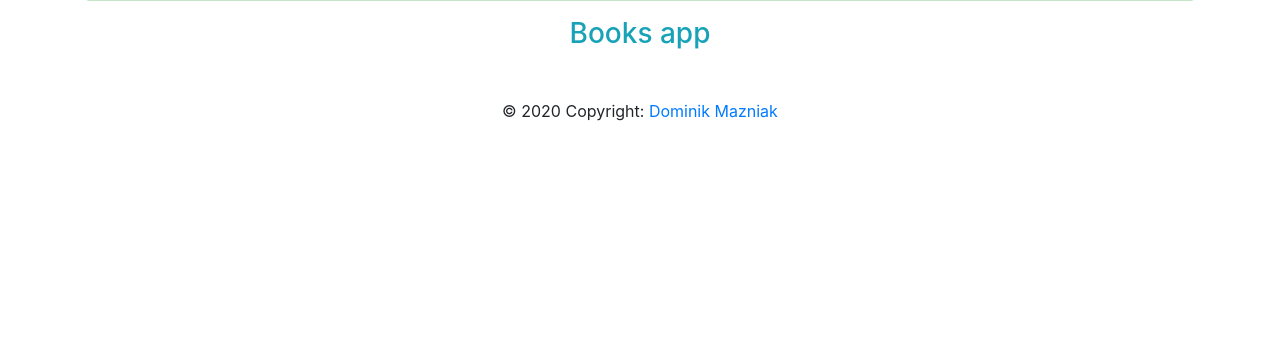
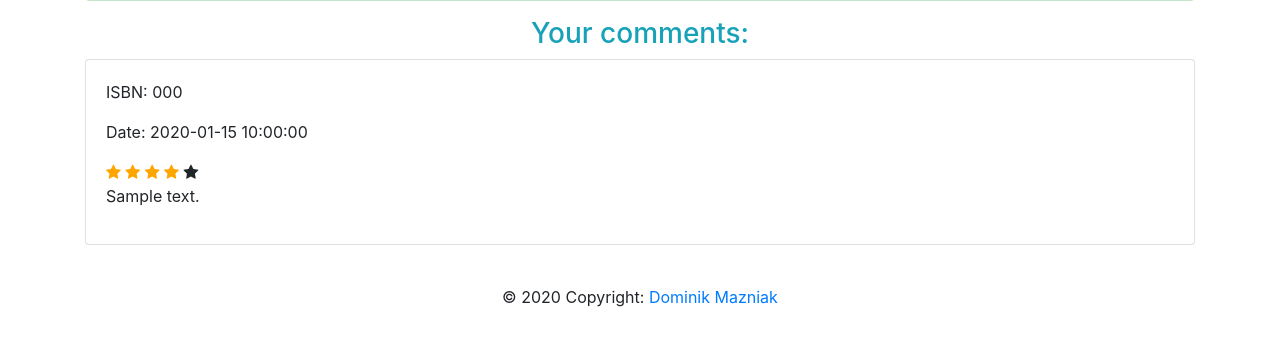
Before and after one commit to Mdominik/CS50project1, a Flask app: template templates/homepage.html in a window 1280 px wide. Shown: the part 89-435 px from the top of the page. Run offline with Flask 2, Linux system fonts and the light colour scheme; the template is opened without the code that fills it: most values are stand-ins (such as "Sample title", 1, 10 or a date in 2020); some libraries are stand-ins or nearby versions.

Commit message:
All requirements done. Revisit book search SQL query.

```diff
--- a/application.py
+++ b/application.py
@@ -36,11 +36,20 @@
         #print(i)
         return i
 
-#find a user in the database
+#find a user in the database by session
 def findUserByID():
         user = db.execute("SELECT * FROM users WHERE id = :id", {"id" : session["id"]}).fetchone()
         db.commit()
         return user
+
+#find a user in the database by explicitly giving ID
+def findUserByGivenID(id):
+        users=[]
+        for i in id:
+            users.append(db.execute("SELECT username FROM users WHERE id = :id", {"id" : i[0]}).fetchone())
+        db.commit()
+        return [item for t in users for item in t]
+
 
 def findUserByUsername(username):
         user = db.execute("SELECT * FROM users WHERE username = :username", {"username" : username}).fetchone()
@@ -63,12 +72,11 @@
 
 @app.route("/")
 def index():
-    #return jsonify(res.json())
-    print("Session in homepage:")
-    print(session["id"])
     if someoneLoggedIn():
         user = findUserByID()
-        return render_template("homepage.html", loginFailed=False, user=user)
+        userReviews = db.execute("SELECT * FROM reviews WHERE iduser = :iduser", {"iduser":session["id"]}).fetchall()
+        db.commit()
+        return render_template("homepage.html", loginFailed=False, user=user, userReviews=userReviews)
     else:
         return render_template("homepage.html", loginFailed=False, user=None)
 
@@ -159,7 +167,7 @@
             isbn = request.form.get("isbn")
 
             #select all possible records
-            query = "SELECT * FROM books WHERE title LIKE '%%%s%%' AND isbn LIKE '%%%s%%'" % (title, isbn)
+            query = "SELECT * FROM books WHERE LOWER(title) LIKE '%%%s%%' AND isbn LIKE '%%%s%%'" % (title, isbn)
             books = db.execute(query).fetchall()
             db.commit()
 
@@ -185,59 +193,71 @@
     title=request.args.get('title')
     author=request.args.get('author')
     res = requests.get("https://www.goodreads.com/book/review_counts.json", params={"key": "6fHbYVtE5pAhvv6MTXk0Q", "isbns": isbn})
-    book = getBookByISBN(isbn)
 
     avg_rating_goodreads = res.json()["books"][0]["average_rating"]
-
+    numberOfReviewsGoodreads = res.json()["books"][0]["work_reviews_count"]
 
     reviews = getReviewsByISBN(isbn)
-
-    #db.execute("INSERT INTO mybooks (isbn,title,year,author) VALUES (:isbn,:title,:year,:rating,:numberComments)",
-    #{"isbn":book.isbn, "title":book.title,"year":book.year,"rating":0,"numberComments":0})
-
-    #db.commit()
 
     #find current user
     user = findUserByID()
 
-
     #get book from goodreads preloaded table
     book = getBookByISBN(isbn)
-    print("ALL REVIEWS:")
-    print(reviews)
-    #
+
     our_average_rating=0.0
 
-
-
-
-    if request.method == "GET":
-        #select book's reviews
-        pass
-
-    elif request.method == "POST":
+    if request.method == "POST":
         comment = request.form.get("comment")
         rating = request.form.get("myBookRating")
-        #print(comment)
-        print(rating)
-
         db.execute("INSERT INTO reviews (iduser,isbn,rating,comment,date) VALUES (:iduser,:isbn,:rating,:comment,:date)",
-        {"iduser":session["id"],"isbn":book.isbn,"rating":rating,"comment":comment,"date":datetime.datetime.now()})
+        {"iduser":session["id"],"isbn":book.isbn,"rating":rating,"comment":comment,"date":datetime.datetime.now().strftime("%Y-%m-%d %H:%M")})
         db.commit()
 
     #select book's reviews
     reviews = getReviewsByISBN(isbn)
 
+    #calculate an average rating for the book
     for review in reviews:
         our_average_rating = our_average_rating + float(review["rating"])
-
     try:
         our_average_rating = our_average_rating / len(reviews)
     except ZeroDivisionError:
         our_average_rating=0
 
-    books = db.execute("SELECT * FROM reviews WHERE iduser = :iduser ", {"iduser":session["id"]}).fetchall()
+    #find user's review of the current book
+    yourReview = db.execute("SELECT * FROM reviews WHERE iduser = :iduser AND isbn = :isbn ", {"iduser":session["id"], "isbn":isbn}).fetchone()
     db.commit()
-    reviewWritten = books is []
 
-    return render_template("book.html", book=book, goodReadsRating = float(avg_rating_goodreads), our_average_rating = our_average_rating,  user=user, reviews=reviews, reviewWritten=reviewWritten)
+    #find all the users that commented the book
+    usersCommented = db.execute("SELECT iduser FROM reviews WHERE isbn = :isbn ", {"isbn":isbn}).fetchall()
+    db.commit()
+
+    #zip() function
+    app.jinja_env.filters['zip'] = zip
+
+    u = findUserByGivenID(usersCommented)
+    return render_template("book.html", book=book, goodReadsRating = float(avg_rating_goodreads),
+    our_average_rating = our_average_rating,  user=user, reviews=reviews, yourReview=yourReview, numberOfReviewsGoodreads = numberOfReviewsGoodreads, usersCommented=zip(reviews, u))
+
+@app.route("/api/<string:isbn>")
+def apiRequest(isbn):
+    reviews = getReviewsByISBN(isbn)
+    book = getBookByISBN(isbn)
+    average_rating = 0.0
+    reviewsCount = len(reviews)
+    for review in reviews:
+        average_rating = average_rating + float(review["rating"])
+    try:
+        average_rating = average_rating / reviewsCount
+    except ZeroDivisionError:
+        average_rating=0
+
+    return jsonify({
+        "title": book.title,
+        "author": book.author,
+        "year": book.year,
+        "isbn": isbn,
+        "review_count": reviewsCount,
+        "average_score": average_rating
+    })
--- a/templates/bookRecord.html
+++ b/templates/bookRecord.html
@@ -26,6 +26,7 @@
     <div class="p-4 col-sm-6 col-md-4 col-lg-3 border border-info">
 
       <h5 class="card-title">{{ book.title }}</h5>
+      <p class="card-text">{{ book.author }}</p>
       <p class="card-text">ISBN: {{ book.isbn }}</p>
       <a href="{{ url_for('book', title=book.title, isbn=book.isbn, author=book.author) }}" class="btn btn-primary">Open</a>
     </div>
--- a/templates/homepage.html
+++ b/templates/homepage.html
@@ -26,11 +26,35 @@
   {% endif %}
 </ul>
 <div class="container">
-{% if user != None %}
+    {% if user != None %}
     <div class="alert alert-success" role="alert">
       Logged in as: {{user.username}}
     </div>
-{% endif %}
+    <h3 class="text-center text-info">Your comments:</h3>
+    {% else %}
     <h3 class="text-center text-info">Books app</h3>
-</div>
+
+    {% endif %}
+    {% for userReview in userReviews %}
+    <div class="card">
+      <img class="card-img-top">
+      <div class="card-body">
+        <p class="card-text">ISBN: {{ userReview.isbn }}</p>
+        <p class="card-text">Date: {{ userReview.date }}</p>
+        {% for i in range(userReview.rating|int) %}
+        <span class="fa fa-star checked"></span>
+        {% endfor %}
+        {% for i in range(5-userReview.rating|int) %}
+        <span class="fa fa-star"></span>
+        {% endfor %}
+        <br/>
+        <p>
+          {{ userReview.comment }}
+
+        </p>
+      </div>
+    </div>
+    {% endfor %}
+  </div>
+
 {% endblock %}
--- a/templates/login.html
+++ b/templates/login.html
@@ -37,7 +37,7 @@
                         </div>
                         <div class="form-group">
                             <label for="password" class="text-info">Password:</label><br>
-                            <input type="text" name="password" id="password" class="form-control">
+                            <input type="password" name="password" id="password" class="form-control">
                         </div>
                         <div class="form-group">
                             <label for="remember-me" class="text-info"><span>Remember me</span> <span><input id="remember-me" name="remember-me" type="checkbox"></span></label><br>
--- a/templates/signup.html
+++ b/templates/signup.html
@@ -34,7 +34,7 @@
                         </div>
                         <div class="form-group">
                             <label for="password" class="text-info">Password:</label><br>
-                            <input type="text" name="password" id="password" class="form-control">
+                            <input type="password" name="password" id="password" class="form-control">
                         </div>
                         <div class="form-group">
                             <input type="submit" name="submit" class="btn btn-info btn-md" value="sign up">
```
Also changed, not shown: templates/book.html (+35 -7 lines), 2 other files.
